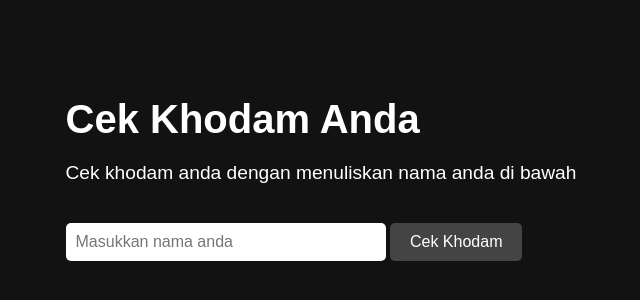
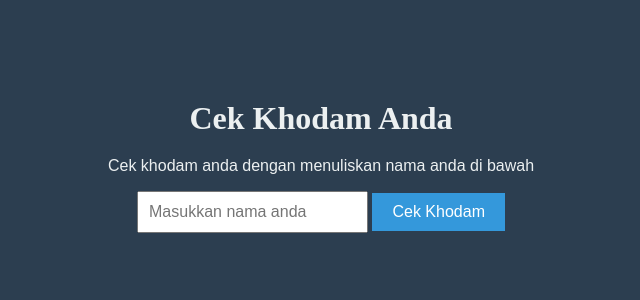
Before and after one commit to naufalrfad/cek-khodam, a plain HTML site: page index.html in a window 1280 px wide. Shown: the part 234-534 px from the top of the page, without its empty margins (319-959 px from the left). Drawn offline with Linux system fonts and the light colour scheme.

Commit message:
Update styles.css

```diff
--- a/styles.css
+++ b/styles.css
@@ -1,68 +1,53 @@
 body {
-    margin: 0;
     font-family: Arial, sans-serif;
-    background-color: #121212;
-    color: #ffffff;
+    background-color: #2c3e50;
+    color: #ecf0f1;
     display: flex;
     justify-content: center;
     align-items: center;
     height: 100vh;
-}
-
-#main-container {
-    text-align: center;
-    background-color: rgba(0, 0, 0, 0.8);
-    padding: 20px;
-    border-radius: 10px;
-    width: 80%;
-    max-width: 600px;
+    margin: 0;
 }
 
 .page {
     display: none;
+    text-align: center;
 }
 
 .page.active {
     display: block;
 }
 
-h1 {
-    font-size: 2.5em;
-    font-weight: bold;
+h1, h2 {
+    font-family: 'Times New Roman', Times, serif;
     margin-bottom: 20px;
 }
 
-p {
-    font-size: 1.2em;
+h2 {
+    font-size: 24px;
+}
+
+#khodam-result {
+    font-size: 48px;
+    font-weight: bold;
+    margin: 20px 0;
 }
 
 input {
     padding: 10px;
-    font-size: 1em;
-    margin-top: 20px;
-    width: 80%;
-    max-width: 300px;
-    border-radius: 5px;
-    border: none;
+    font-size: 16px;
+    margin-bottom: 20px;
 }
 
 button {
     padding: 10px 20px;
-    font-size: 1em;
-    background-color: #444;
-    color: #fff;
+    font-size: 16px;
+    background-color: #3498db;
+    color: white;
     border: none;
-    border-radius: 5px;
-    margin-top: 20px;
     cursor: pointer;
 }
 
 button:hover {
-    background-color: #666;
+    background-color: #2980b9;
 }
-
-#khodam-result {
-    font-size: 2.5em;
-    font-weight: bold;
-    margin: 20px 0;
-}
```
